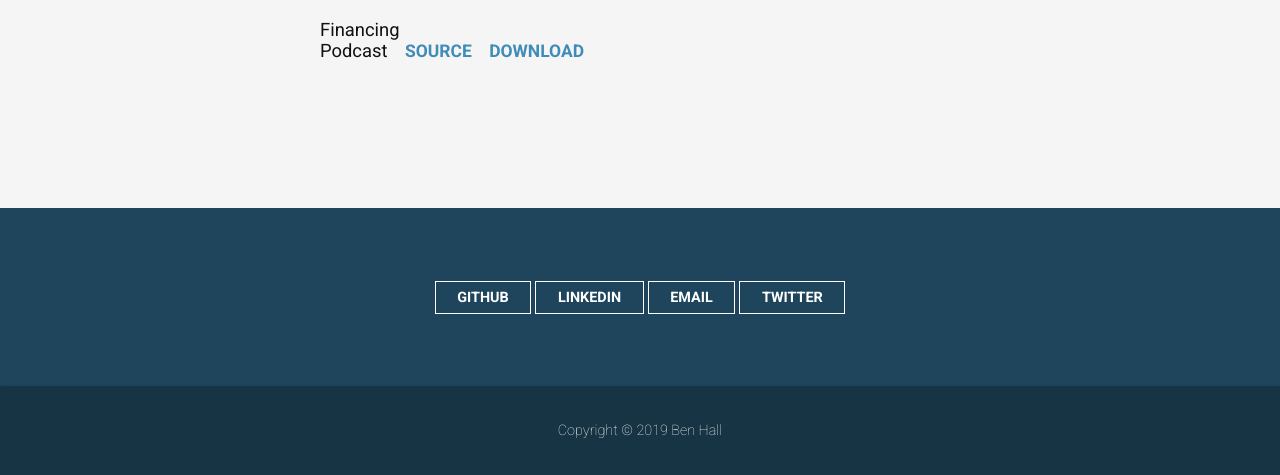
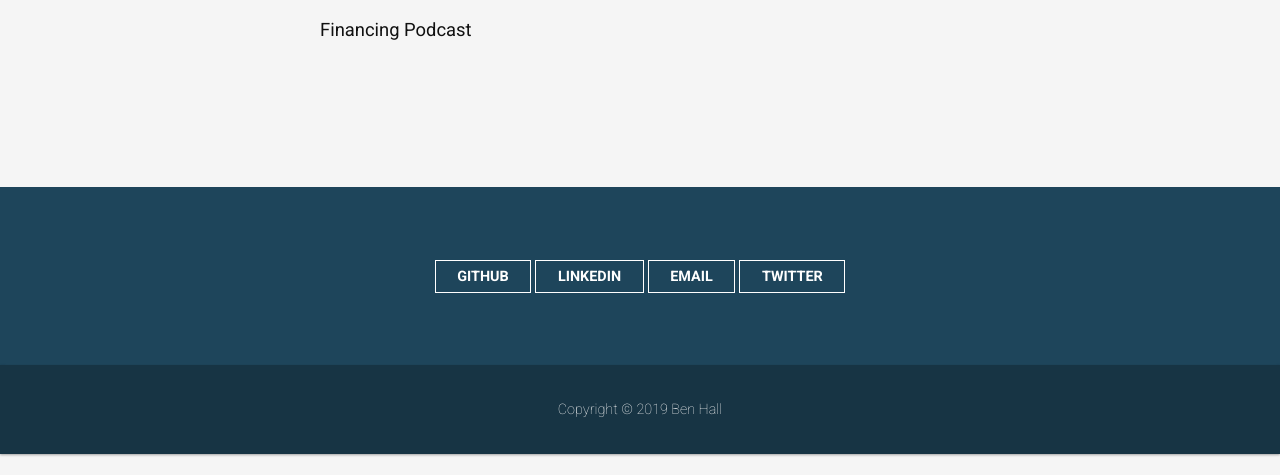
Before and after one commit to Swidex/swidex-website, a plain HTML site: page index.html in a window 1280 px wide. Shown: the part 2271-2746 px from the top of the page. After the commit the page ends 2725 px from the top, so only its background shows below. Drawn offline with Linux system fonts and the light colour scheme.

Commit message:
Update index.html

```diff
--- a/index.html
+++ b/index.html
@@ -142,7 +142,7 @@
         <div class="project-desc">
 
           <p class="section-title">
-            Financing Podcast<a href="https://github.com/Swidex/ubuntu14.04-hardening-script" class="project-links">SOURCE</a><a href="https://github.com/Swidex/ubuntu14.04-hardening-script/archive/master.zip" class="project-links">DOWNLOAD</a>
+            Financing Podcast
           </p>
 
           <p class="section-desc">
```
